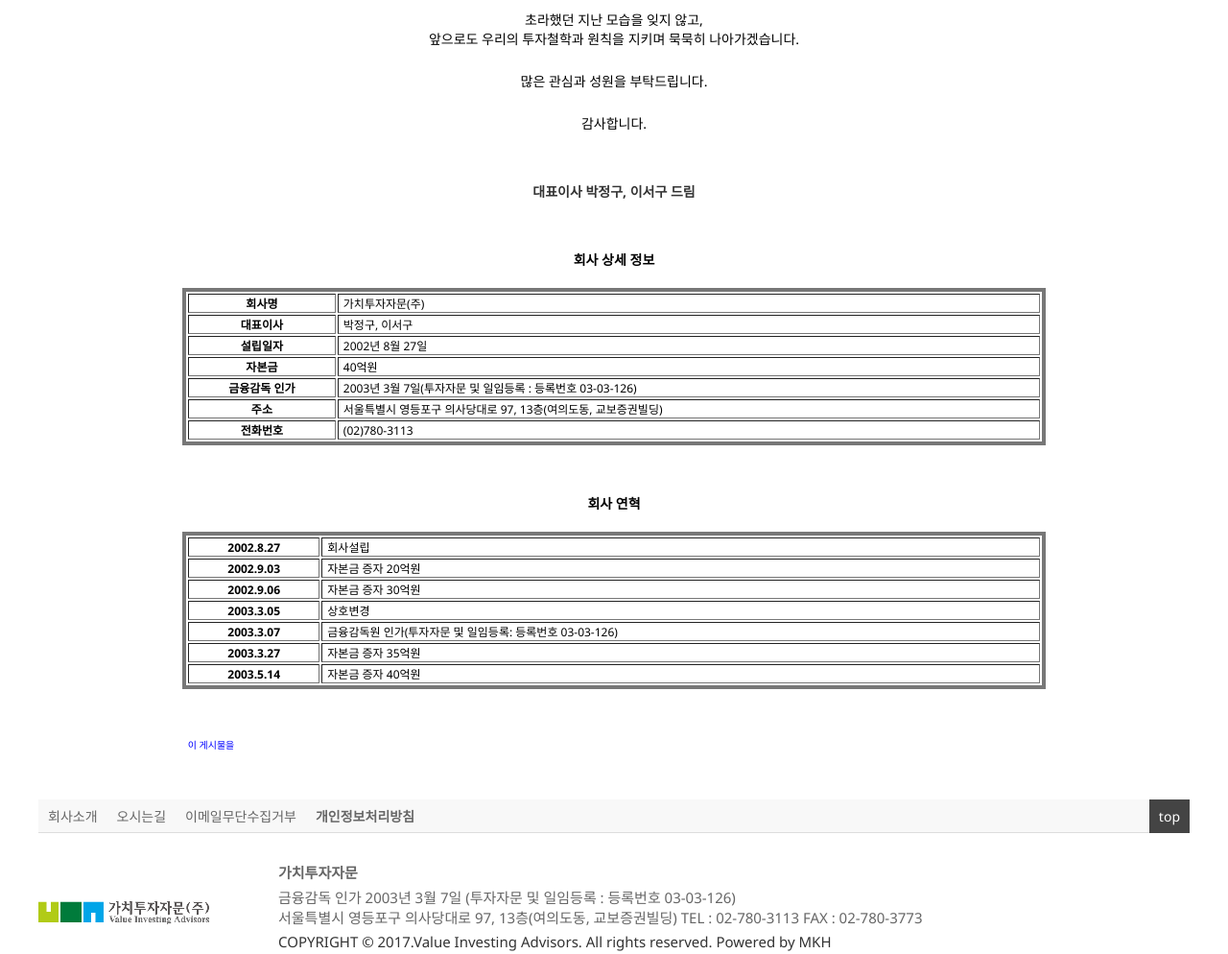
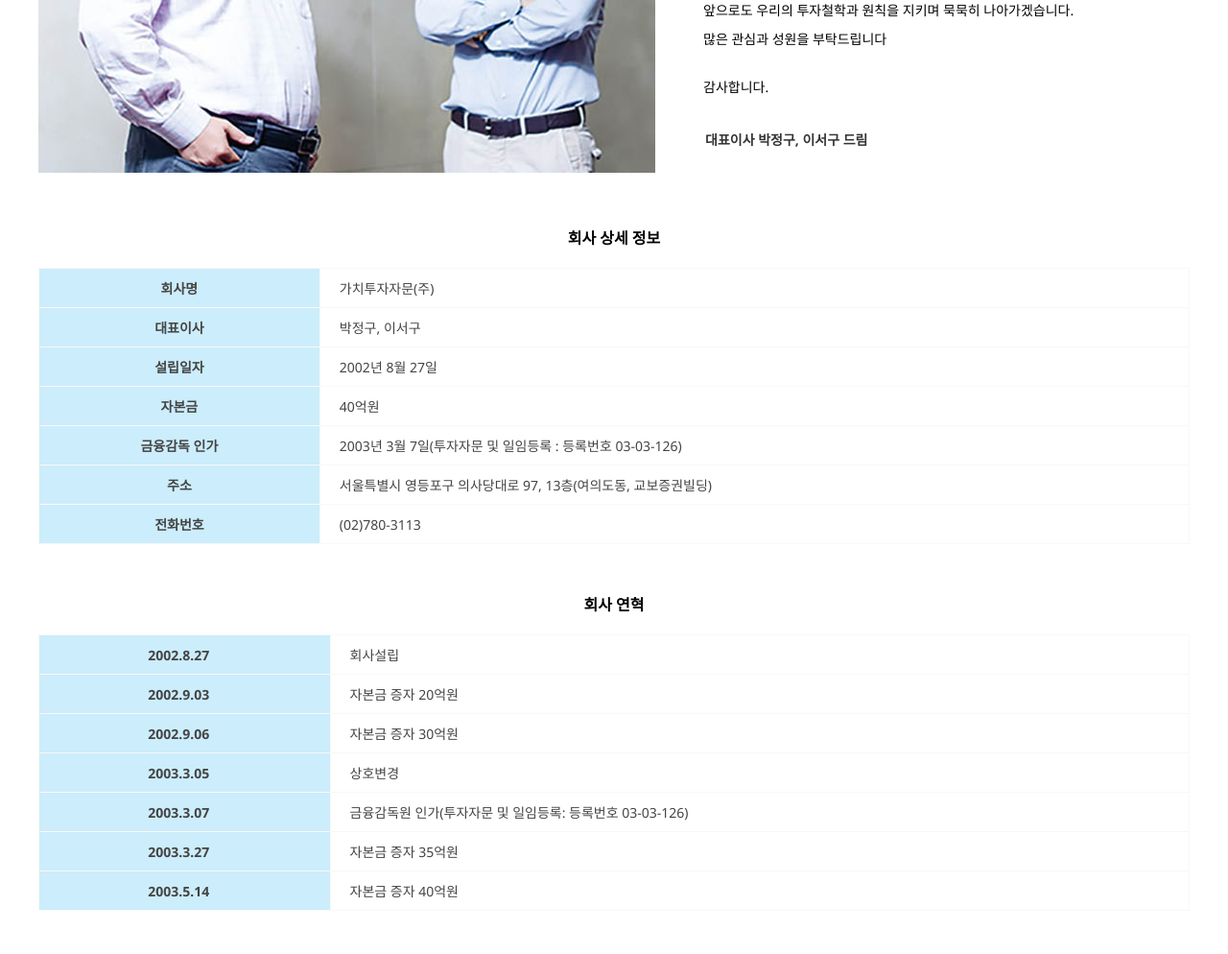
Before and after one commit to ckwlswn/sub, a plain HTML site: page index.html in a window 1280 px wide. Shown: the part 820-1814 px from the top of the page at 96% size. Drawn offline with Linux system fonts and the light colour scheme.

Commit message:
Add files via upload

```diff
--- a/css/style.css
+++ b/css/style.css
@@ -103,71 +103,104 @@
       margin: 0 auto;
       margin-top: 50px;
       overflow: hidden;
-      text-align: center;
+      /* text-align: center; */
+
+  }
+  #content > .left { float: left;}
+  .content-text > h3 {
+    float: left;
+    margin-left: 50px;
+  }
+  .content-text > p {
+    font-size: 14px;
+    color: #000;
+    float: left;
+    margin-left: 50px;
+    line-height: 25px;
+    margin-bottom: 5px;
 
 
   }
-  #content p {
-    font-size: 14px;
-    color: #000;
-  }
-  #content b { font-size: 14px;}
+  #content > .content-text > b {
+     font-size: 14px;
+     float: left;
+     margin-left: 695px;
+     margin-top: -50px;
+
+    }
 
 
   /* 정보 */
 #content > .detail-info > table {
-    width: 900px;
+    width: 1200px;
     margin: 0 auto;
     margin-top: 50px;
     color: #000;
-    border: 4px solid #777;
+    border-collapse: collapse;
+    border: 1px solid #f8f8f8;
+
 
 
 
 
 }
 #content > .detail-info > table > caption {
+    margin-top: 50px;
     margin-bottom: 20px;
-    font-size: 14px;
+    font-size: 16px;
     font-weight: bold;
 }
 
-#content > .detail-info > table, th, td {font-size: 12px;}
+#content > .detail-info > table, th, td {
+  font-size: 14px;
+  padding: 10px 30px;
+}
+#content > .detail-info > table th {
+   background-color: rgba(0,165,232,0.2);
+   color: #444;
+  }
 #content > .detail-info > table td {
+    font-size: 14px;
     text-align: left;
-    padding-left: 5px;
+    padding-left: 20px;
+    color: #444;
+
 }
 
 /* 연혁 */
 #content > .history > table {
-    width: 900px;
+    width: 1200px;
     margin: 0 auto;
     margin-top: 50px;
-    border-color: #444;
+    margin-bottom: 30px;
     color: #000;
-    border: 4px solid #777;
+    border-collapse: collapse;
+    border: 1px solid #f8f8f8;
 
 }
 #content > .history> table > caption {
     margin-bottom: 20px;
-    font-size: 14px;
+    font-size: 16px;
     font-weight: bold;
 }
-
-#content > .history > table, th, td { font-size: 12px;}
+#content > .history > table th {
+   background-color: rgba(0,165,232,0.2);
+   padding-right: 42px;
+   color: #444;
+  }
+#content > .history > table, th, td {
+   font-size: 14px;
+   padding: 10px 30px;
+  }
 #content > .history > table td {
+    font-size: 14px;
     text-align: left;
-    padding-left: 5px;
+    padding-left: 20px;
+    color: #444;
 }
 
-#content > .link {
-    width: 900px;
-    font-size: 10px;
-    margin-left: -270px;
-    margin-top: 50px;
 
-}
-#content > .link > a { color: blue;}
+
 
 /* 푸터 */
 #main_footer {
@@ -194,6 +227,7 @@
 #footer_menu > ul > li {
   display: inline;
   margin: 0 auto;
+
 
 }
 #footer_menu > ul > li:last-child {
--- a/index.html
+++ b/index.html
@@ -47,8 +47,11 @@
       </section>
 
       <section id="content">
+          <div class="left">
+            <img src="images/content.jpg" alt="left">
+          </div>
           <div class="content-text">
-          <h3>인사말</h3>
+          <h3>인사말</h3><br>
           <br><p>투자자 여러분 안녕하십니까?</p><br>
           <p>가치투자자문에 관심을 가져주셔서 진심으로 감사드립니다.</p><br>
           <p>가치투자자문은 회사의 미래는 단기간의 실적이 아니라<br>
@@ -56,15 +59,17 @@
              고객과 함께하는 성장을 목표로 2002년에 설립되었으며,<br>
              지난 17년간 금융시장의 반복되는 부침 속에서도<br>
              기업의 가치에 초점을 둔 투자철학을 고수하며 성장을 지속해 오고 있습니다.
-          </p>    <br>
+          </p><br>
           <p>그동안의 성과에도 불구하고, 여전히 가치투자자문에 관심과 도움을 주시는<br>
              모든 분에게 많은 마음의 빚을 지고 있다고 생각합니다.
           </p><br>
             <p>초라했던 지난 모습을 잊지 않고,<br>
-                앞으로도 우리의 투자철학과 원칙을 지키며 묵묵히 나아가겠습니다.
+            앞으로도 우리의 투자철학과 원칙을 지키며 묵묵히 나아가겠습니다.
             </p><br>
-            <p>많은 관심과 성원을 부탁드립니다.</p><br>
-            <p>감사합니다.</p><br><br>
+            <p>많은 관심과 성원을 부탁드립니다<br><br>
+                감사합니다.
+            </p><br>
+
             <b>대표이사 박정구, 이서구 드림</b>
             </div>
 
@@ -138,9 +143,7 @@
 
                 </table>
             </div>
-            <div class="link">
-                <a href="#">이 게시물을</a>
-           </div>
+
       </section>
 
       <footer id="main_footer" >
```
Also changed, not shown: images/content.jpg (added).
